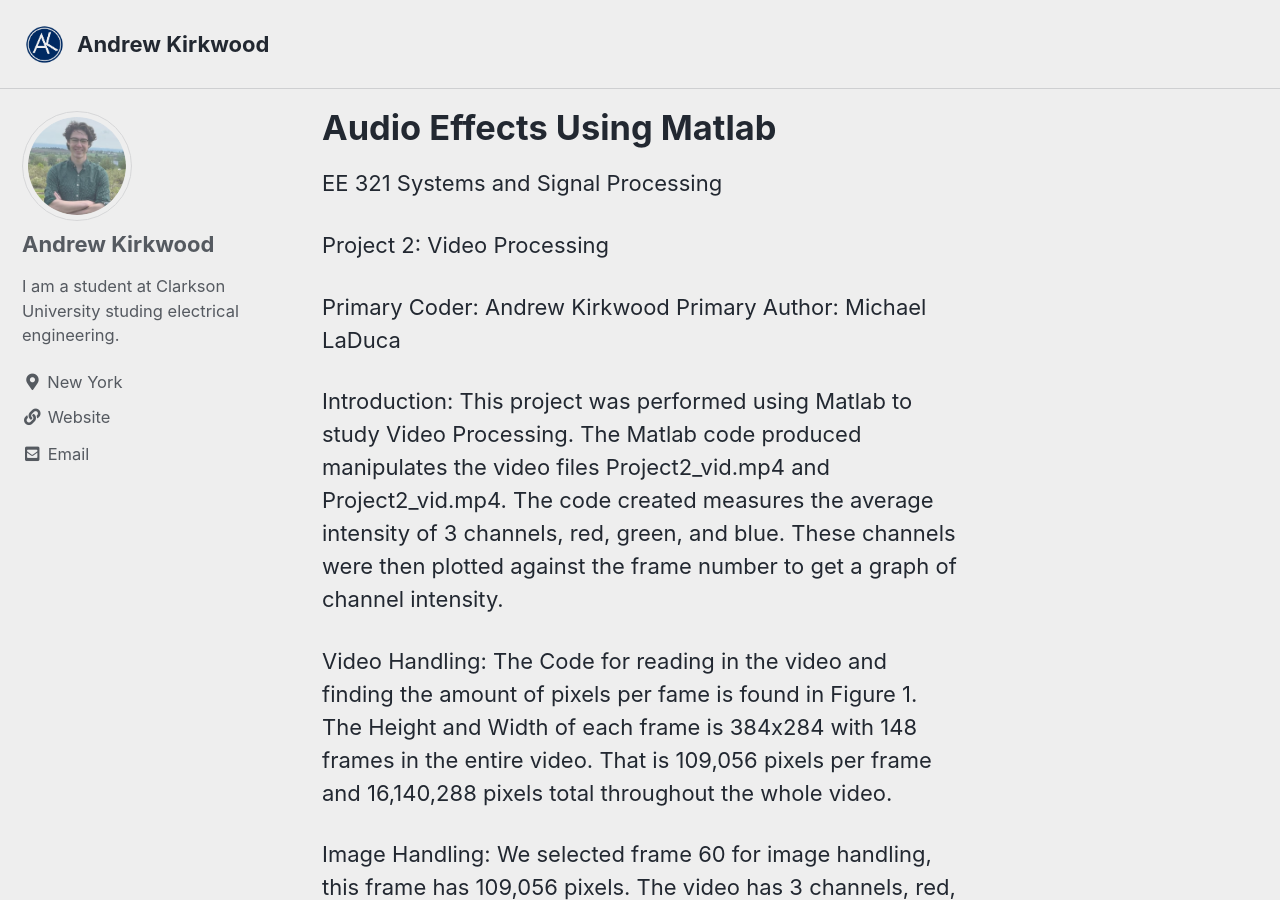
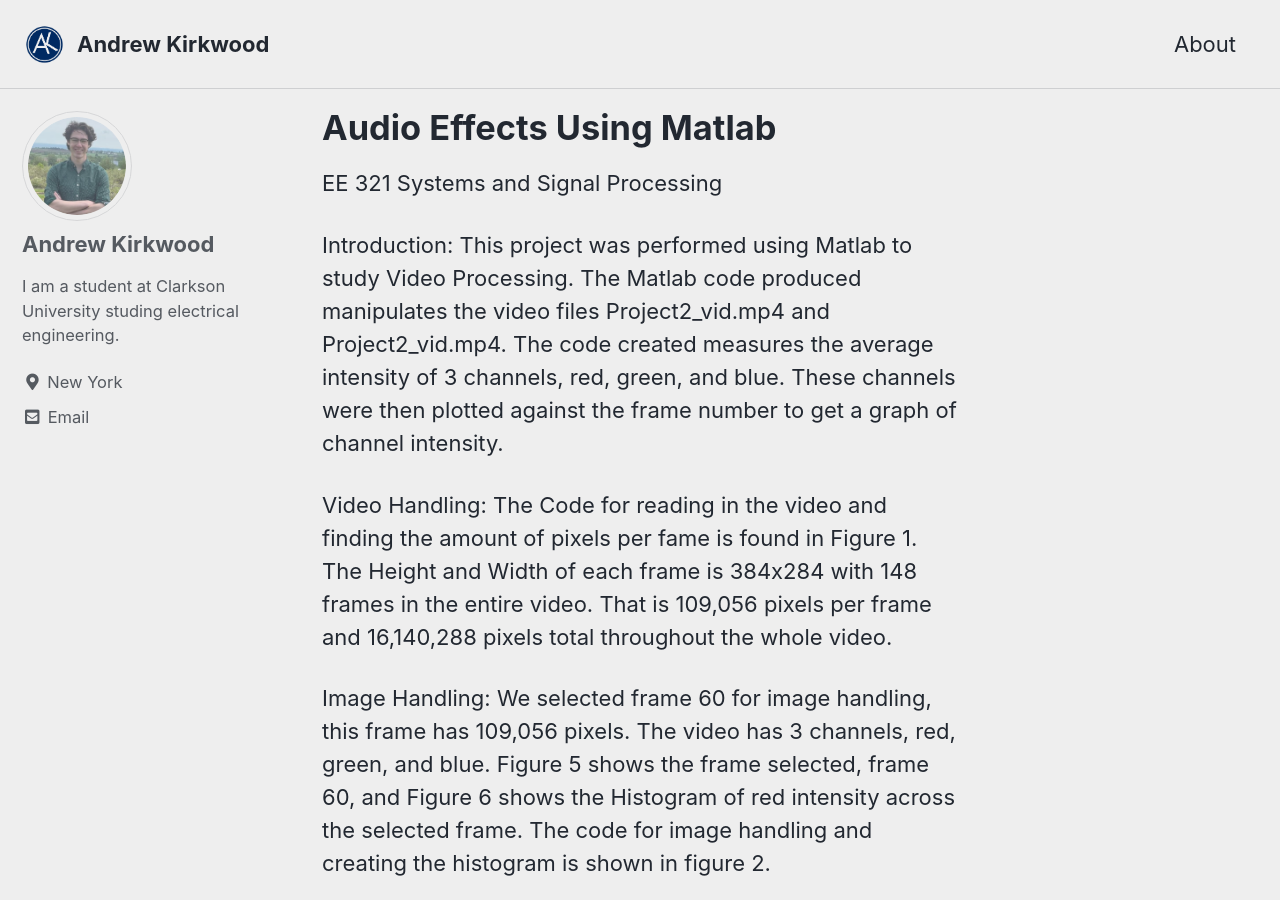
Before and after one commit to Anjomi22/mySite, a Jekyll site: the page built from _posts/2022-11-1-Audio Effects Using Matlab.md, in a window 1280 px wide and 900 px high. Built offline with Jekyll 4.4.1, drawn with Linux system fonts in a browser that asks for light colours; cached includes are drawn as plain includes.

Commit message:
Added About pages

```diff
--- a/_config.yml
+++ b/_config.yml
@@ -115,7 +115,7 @@ author:
       # url: "andrewkirkwood01@gmail.com"
     - label: "Website"
       icon: "fas fa-fw fa-link"
-      url: "https://andrewkirkwood.me/about/"
+      # url: "https://andrewkirkwood.me/about/"
     - label: "Twitter"
       icon: "fab fa-fw fa-twitter-square"
       # url: "https://twitter.com/"
--- a/_posts/2022-11-1-Audio Effects Using Matlab.md
+++ b/_posts/2022-11-1-Audio Effects Using Matlab.md
@@ -2,15 +2,13 @@
 layout: posts
 title: Audio Effects Using Matlab
 show_date: true
+
 ---
 EE 321 Systems and Signal Processing
 
 
 
-Project 2: Video Processing
 
-Primary Coder: Andrew Kirkwood
-Primary Author: Michael LaDuca
 
 Introduction:
 	 This project was performed using Matlab to study Video Processing. The Matlab code produced manipulates the video files Project2_vid.mp4 and Project2_vid.mp4. The code created measures the average intensity of 3 channels, red, green, and blue. These channels were then plotted against the frame number to get a graph of channel intensity.
```
Also changed, not shown: _data/navigation.yml (+2 -8 lines).
